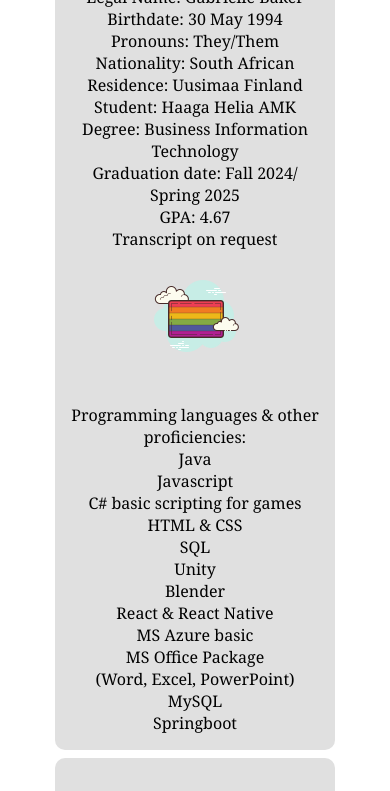
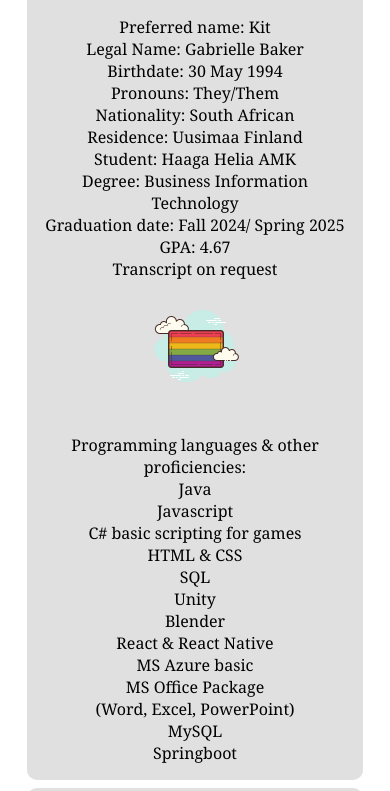
Before and after one commit to GabrielleBaker/My-Portfolio, a plain HTML site: page Index.html in a window 390 px wide. Shown: the part 748-1539 px from the top of the page. Drawn offline with Linux system fonts and the light colour scheme.

Commit message:
Resizing for mobile viewports

```diff
--- a/stylehome.css
+++ b/stylehome.css
@@ -163,12 +163,16 @@ img {
             'aside aside aside aside aside aside'
             'main main main main main main'
             'footer footer footer footer footer footer';
+            max-width: 90%;
     }
+
 
     img {
         max-width: 80%;
         margin: 1em auto;
     }
+
+
 }
 
 /* Second breakpoint - Mobile */
@@ -180,10 +184,11 @@ img {
             'aside aside aside aside aside aside'
             'main main main main main main'
             'footer footer footer footer footer footer';
+            max-width: 90%;
     }
 
     img {
-        max-width: 50%;
+        max-width: 70%;
         margin: 1em auto;
     }
 
```
